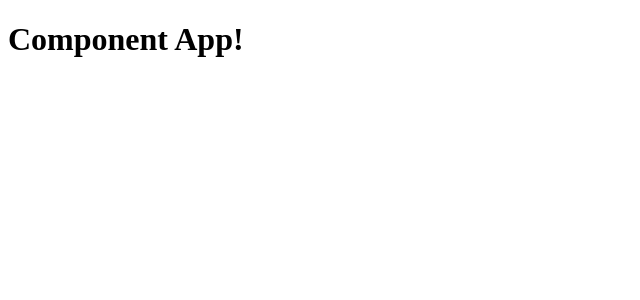
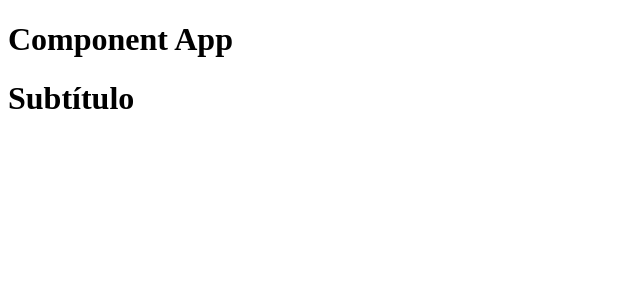
Before and after one commit to gabriellopes1010/React-fundamentals, a React app: page / in a window 1280 px wide. Shown: the top 300 px of the page, without its empty margins (0-640 px from the left). Built offline with nearby package versions, Linux system fonts and the light colour scheme.

Commit message:
feat: :sparkles: adicionando o react fragment

```diff
--- /dev/null
+++ b/src/App.js
@@ -0,0 +1,12 @@
+import React, { Fragment } from 'react';
+
+function App(){
+  return (
+    <>
+      <h1>Component App</h1>
+      <h1>Subtítulo</h1>
+    </>
+  )
+}
+
+export default App;
--- a/src/index.js
+++ b/src/index.js
@@ -1,13 +1,10 @@
 import React from 'react';
 import { createRoot } from 'react-dom/client'; // Atualizado para usar createRoot
+import App from './App';
 
 const rootElement = document.getElementById('root');
 const root = createRoot(rootElement); // Cria a raiz do React
 
-function App(){
-  return <h1>Component App!</h1>
-}
-
 root.render(
   <App />
 );
```
